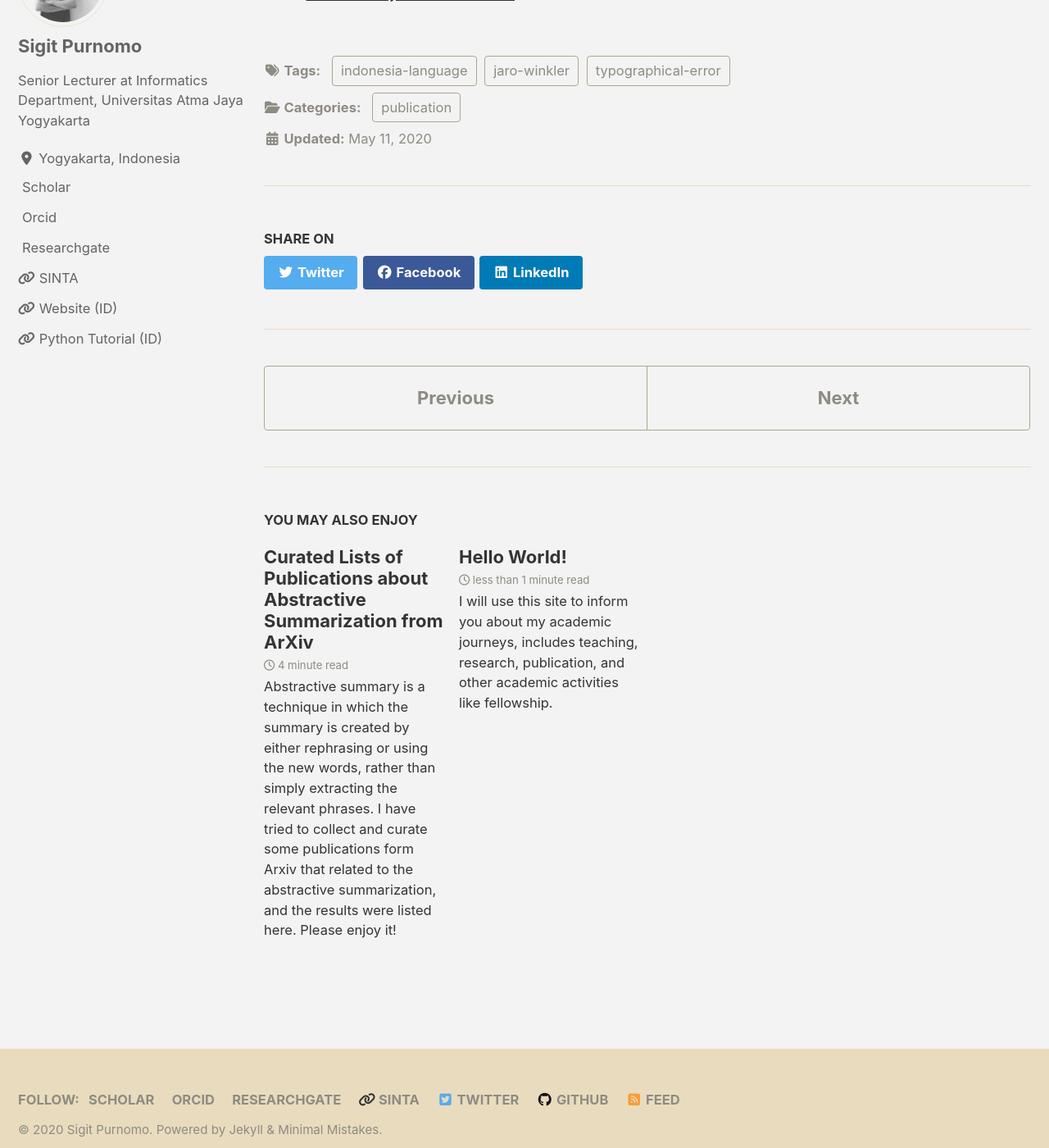
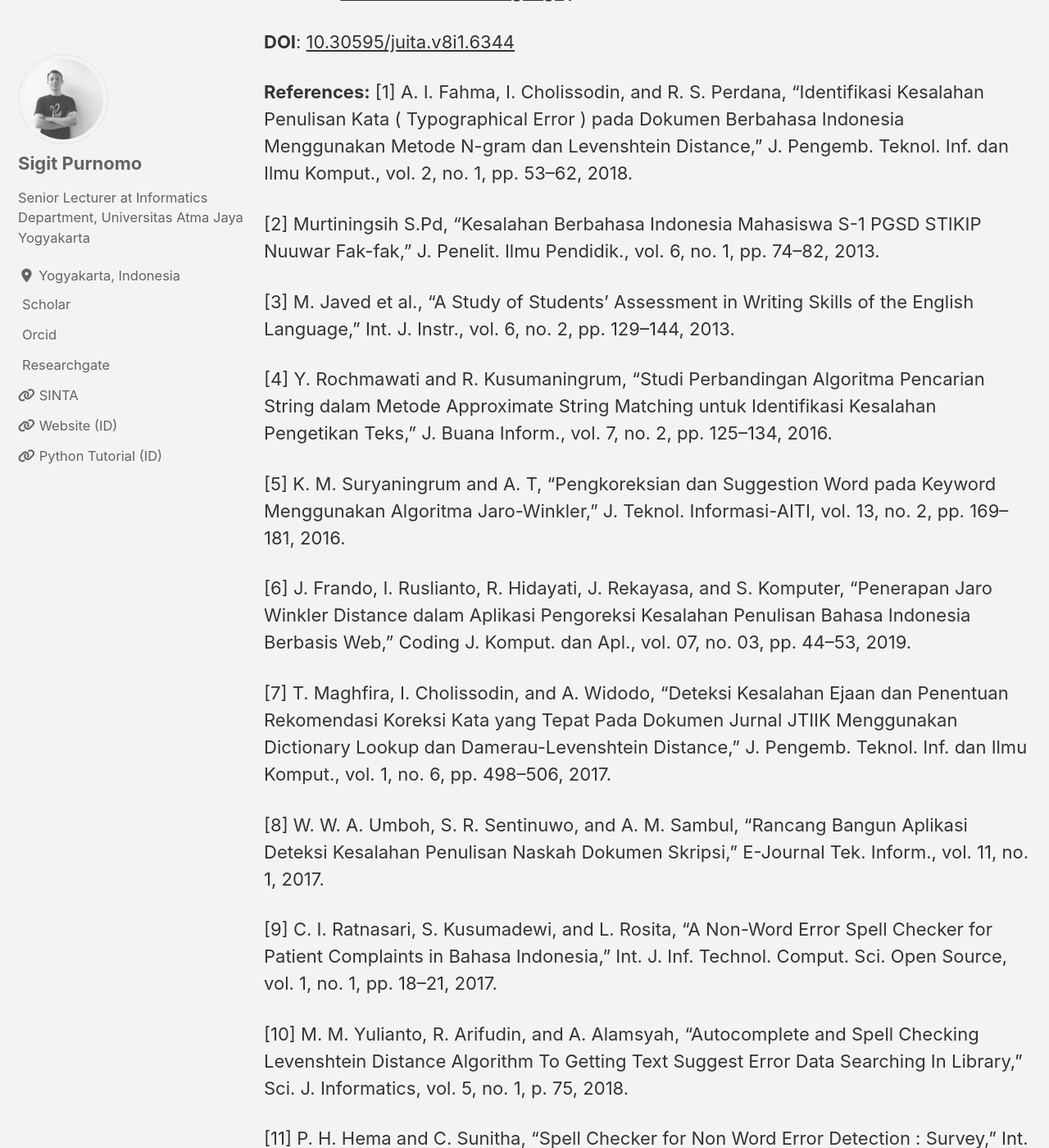
Before and after one commit to sigit-purnomo/sigit-purnomo.github.io, a Jekyll site: the page built from _posts/2020-05-11-development-of-typographical-error-identification-application-in-indonesian-language-using-jaro-winkler-distance-algorithm.md, in a window 1280 px wide and 1400 px high, scrolled down 1047 px. Shown: the whole window at 82% size. Built offline with Jekyll 4.4.1, drawn with Linux system fonts in a browser that asks for light colours; cached includes are drawn as plain includes; nearby versions of some CDN libraries; a style sheet for code colours, icons or effects is not loaded; some of the changed text lies outside the part shown.

Commit message:
Update post

```diff
--- a/_posts/2020-05-11-development-of-typographical-error-identification-application-in-indonesian-language-using-jaro-winkler-distance-algorithm.md
+++ b/_posts/2020-05-11-development-of-typographical-error-identification-application-in-indonesian-language-using-jaro-winkler-distance-algorithm.md
@@ -16,4 +16,37 @@ Text is one of the media used by humans to communicate and interact every day, e
 
 **Keywords:** Text, Document, Bahasa Indonesia, Typographical Error, Jaro-Winkler Distance
 
+**Fulltext:** [PDF(Indonesian Language)](http://jurnalnasional.ump.ac.id/index.php/JUITA/article/view/6344/3129)
+
 **DOI**: [10.30595/juita.v8i1.6344](https://doi.org/10.30595/juita.v8i1.6344)
+
+**References:**
+[1] A. I. Fahma, I. Cholissodin, and R. S. Perdana, “Identifikasi Kesalahan Penulisan Kata ( Typographical Error ) pada Dokumen Berbahasa Indonesia Menggunakan Metode N-gram dan Levenshtein Distance,” J. Pengemb. Teknol. Inf. dan Ilmu Komput., vol. 2, no. 1, pp. 53–62, 2018.
+
+[2] Murtiningsih S.Pd, “Kesalahan Berbahasa Indonesia Mahasiswa S-1 PGSD STIKIP Nuuwar Fak-fak,” J. Penelit. Ilmu Pendidik., vol. 6, no. 1, pp. 74–82, 2013.
+
+[3] M. Javed et al., “A Study of Students’ Assessment in Writing Skills of the English Language,” Int. J. Instr., vol. 6, no. 2, pp. 129–144, 2013.
+
+[4] Y. Rochmawati and R. Kusumaningrum, “Studi Perbandingan Algoritma Pencarian String dalam Metode Approximate String Matching untuk Identifikasi Kesalahan Pengetikan Teks,” J. Buana Inform., vol. 7, no. 2, pp. 125–134, 2016.
+
+[5] K. M. Suryaningrum and A. T, “Pengkoreksian dan Suggestion Word pada Keyword Menggunakan Algoritma Jaro-Winkler,” J. Teknol. Informasi-AITI, vol. 13, no. 2, pp. 169–181, 2016.
+
+[6] J. Frando, I. Ruslianto, R. Hidayati, J. Rekayasa, and S. Komputer, “Penerapan Jaro Winkler Distance dalam Aplikasi Pengoreksi Kesalahan Penulisan Bahasa Indonesia Berbasis Web,” Coding J. Komput. dan Apl., vol. 07, no. 03, pp. 44–53, 2019.
+
+[7] T. Maghfira, I. Cholissodin, and A. Widodo, “Deteksi Kesalahan Ejaan dan Penentuan Rekomendasi Koreksi Kata yang Tepat Pada Dokumen Jurnal JTIIK Menggunakan Dictionary Lookup dan Damerau-Levenshtein Distance,” J. Pengemb. Teknol. Inf. dan Ilmu Komput., vol. 1, no. 6, pp. 498–506, 2017.
+
+[8] W. W. A. Umboh, S. R. Sentinuwo, and A. M. Sambul, “Rancang Bangun Aplikasi Deteksi Kesalahan Penulisan Naskah Dokumen Skripsi,” E-Journal Tek. Inform., vol. 11, no. 1, 2017.
+
+[9] C. I. Ratnasari, S. Kusumadewi, and L. Rosita, “A Non-Word Error Spell Checker for Patient Complaints in Bahasa Indonesia,” Int. J. Inf. Technol. Comput. Sci. Open Source, vol. 1, no. 1, pp. 18–21, 2017.
+
+[10] M. M. Yulianto, R. Arifudin, and A. Alamsyah, “Autocomplete and Spell Checking Levenshtein Distance Algorithm To Getting Text Suggest Error Data Searching In Library,” Sci. J. Informatics, vol. 5, no. 1, p. 75, 2018.
+
+[11] P. H. Hema and C. Sunitha, “Spell Checker for Non Word Error Detection : Survey,” Int. J. Adv. Res. Comput. Sci. Softw. Eng., vol. 5, no. 3, pp. 360–363, 2015.
+
+[12] A. Prasetyo, W. M. Baihaqi, and I. S. Had, “Algoritma Jaro-Winkler Distance: Fitur Autocorrect dan Spelling Suggestion pada Penulisan Naskah Bahasa Indonesia di BMS TV,” J. Teknol. Inf. dan Ilmu Komput., vol. 5, no. 4, p. 435, 2018.
+
+[13] H. Gueddah, A. Yousfi, and M. Belkasmi, “The filtered combination of the weighted edit distance and the Jaro-Winkler distance to improve spellchecking Arabic texts,” Proc. IEEE/ACS Int. Conf. Comput. Syst. Appl. AICCSA, vol. 2016-July, no. May 2019, 2016.
+
+[14] Mutammimah, H. Sujaini, and R. D. Nyoto, “Analisis Perbandingan Metode Spelling Corrector Peter Norvig dan Spelling Checker BK-Trees pada Kata Berbahasa Indonesia,” J. Sist. dan Teknol. Inf., vol. 5, no. 1, pp. 1–5, 2016.
+
+[15] R. Gadde and J. Kelly, “Using Multiprocessing to Make Python Code Faster,” Medium, 2018. [Online]. Available: https://medium.com/@urban_institute/using-multiprocessing-to-make-python-code-faster-23ea5ef996ba. [Accessed: 28-Jul-2019].
```
Also changed, not shown: 1 other file.
